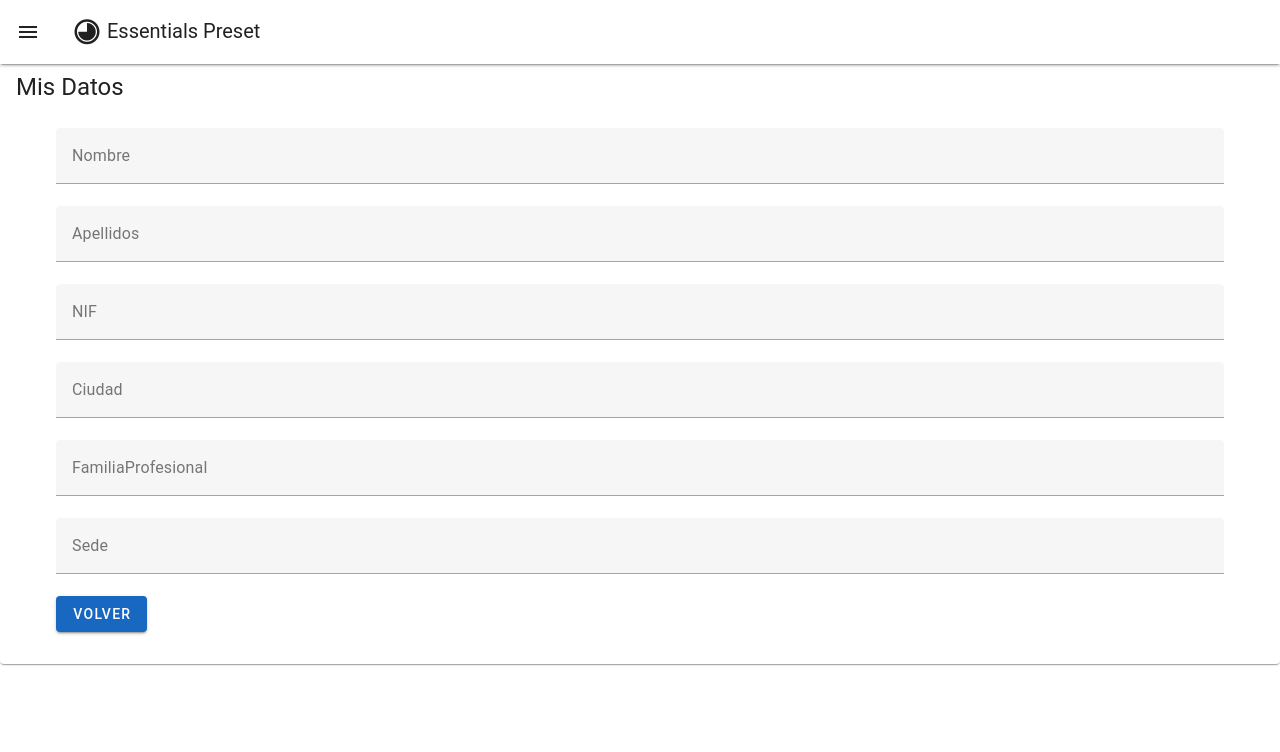
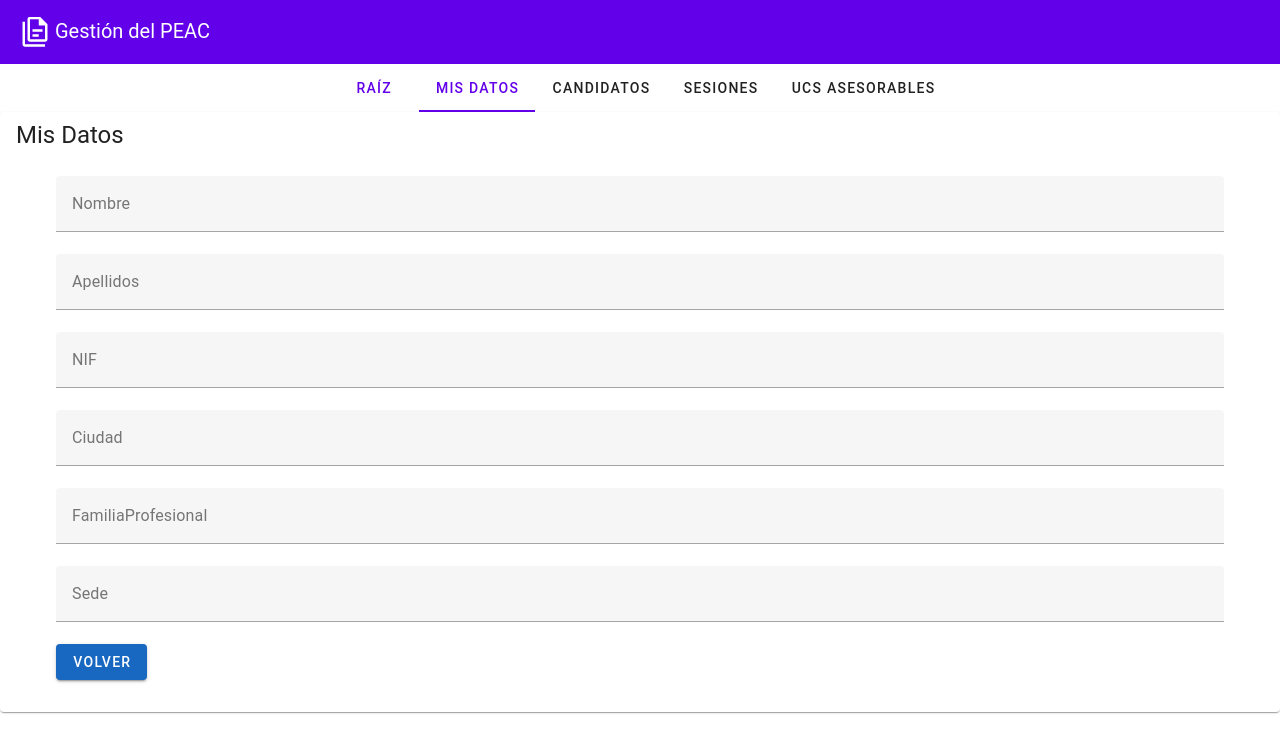
Before and after one commit to pedroprieto/gestion-acreditaciones, a Vue app: page /#/mydata in a window 1280 px wide. Shown: the top 752 px of the page. Built offline with nearby package versions, Linux system fonts and the light colour scheme; the HTML template or start-up script is replaced by a standard one.

Commit message:
Navs para navegación

```diff
--- a/src/layouts/default/AppBar.vue
+++ b/src/layouts/default/AppBar.vue
@@ -12,24 +12,38 @@ const drawer = ref(false);
 </script>
 
 <template>
-  <v-app-bar :elevation="2">
-    <v-app-bar-nav-icon
-      variant="text"
-      @click.stop="drawer = !drawer"
-    ></v-app-bar-nav-icon>
+  <!-- <v-app-bar :elevation="2"> -->
+  <!--   <v-app-bar-nav-icon -->
+  <!--     variant="text" -->
+  <!--     @click.stop="drawer = !drawer" -->
+  <!--   ></v-app-bar-nav-icon> -->
 
-    <v-app-bar-title>
-      <v-icon icon="mdi-circle-slice-6" />
+  <!--   <v-app-bar-title> -->
+  <!--     <v-icon icon="mdi-file-document-multiple-outline" /> -->
+  <!--     Gestión del PEAC -->
+  <!--   </v-app-bar-title> -->
+  <!-- </v-app-bar> -->
 
-      Essentials Preset
-    </v-app-bar-title>
-  </v-app-bar>
+  <!-- <v-navigation-drawer v-model="drawer" temporary> -->
+  <!--   <v-list> -->
+  <!--     <v-list-item v-for="route of mainRoutes" :to="route.path">{{ -->
+  <!--       route.meta.prompt -->
+  <!--     }}</v-list-item> -->
+  <!--   </v-list> -->
+  <!-- </v-navigation-drawer> -->
+  <v-toolbar color="deep-purple-accent-4">
+    <v-toolbar-title>
+      <v-icon icon="mdi-file-document-multiple-outline" />
+      Gestión del PEAC
+    </v-toolbar-title>
+  </v-toolbar>
 
-  <v-navigation-drawer v-model="drawer" temporary>
-    <v-list>
-      <v-list-item v-for="route of mainRoutes" :to="route.path">{{
-        route.meta.prompt
-      }}</v-list-item>
-    </v-list>
-  </v-navigation-drawer>
+  <v-tabs color="deep-purple-accent-4" align-tabs="center">
+    <v-tab
+      v-for="route of mainRoutes"
+      :to="route.path"
+      :value="route.meta.prompt"
+      >{{ route.meta.prompt }}</v-tab
+    >
+  </v-tabs>
 </template>
```
